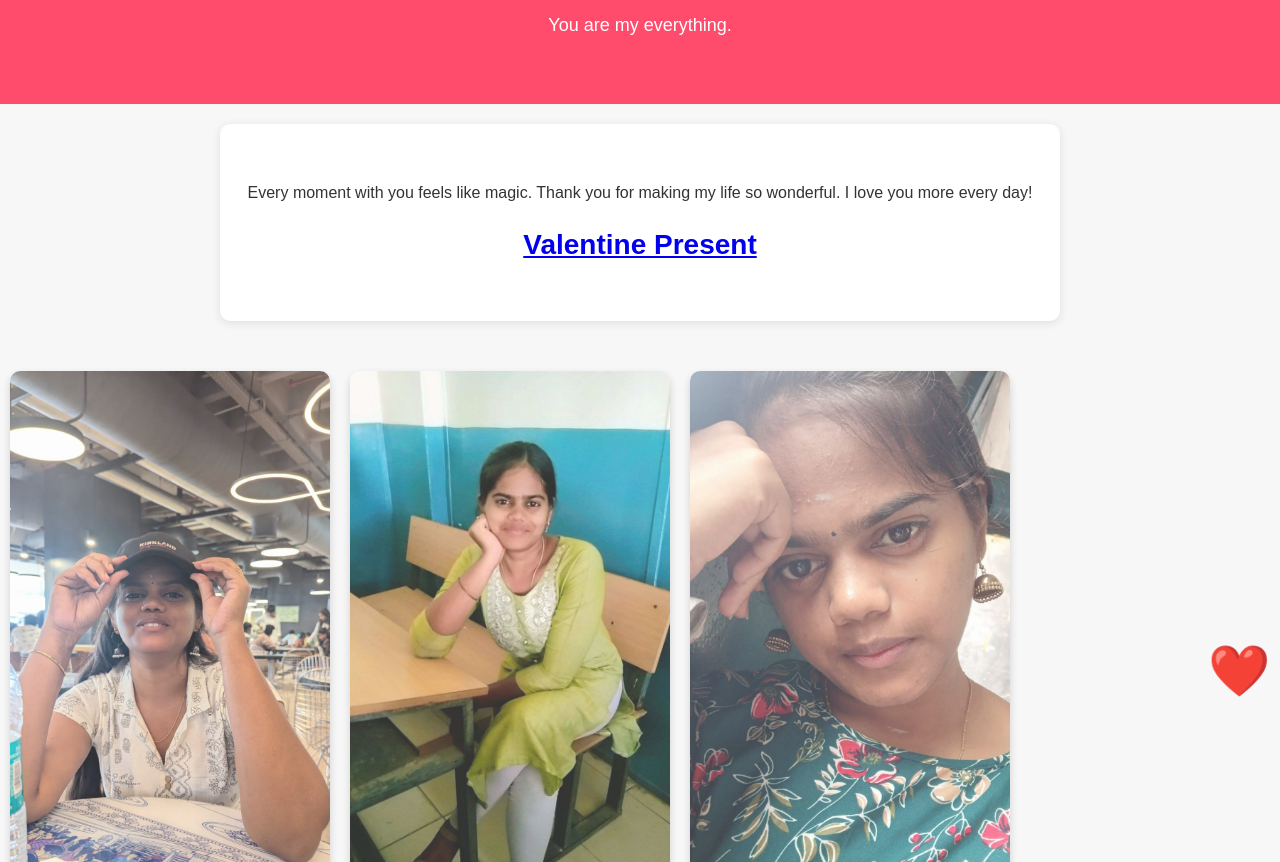
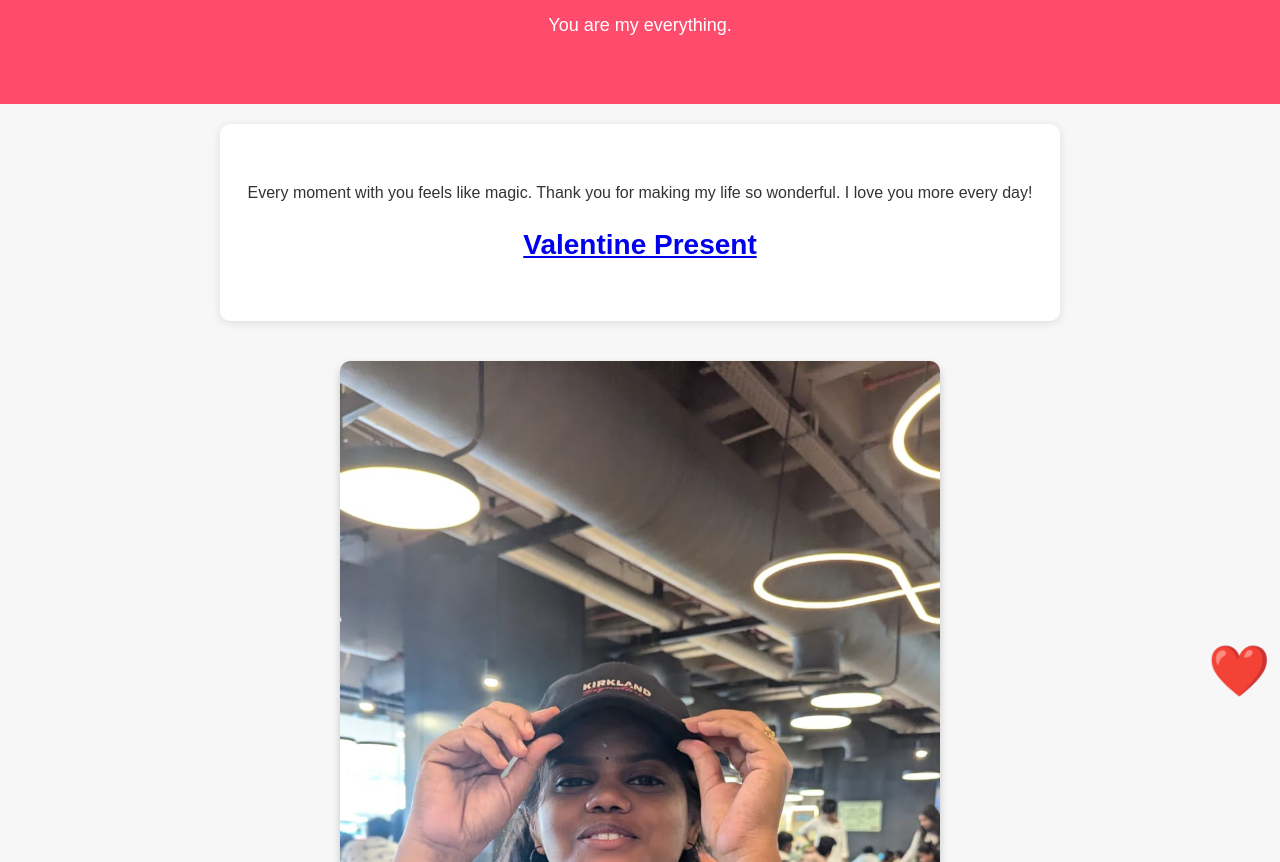
Before and after one commit to Dinesh-Lingamoorthy/my_perfect_life, a plain HTML site: page index.html in a window 1280 px wide. Shown: the part 90-952 px from the top of the page. Drawn offline with Linux system fonts and the light colour scheme.

Commit message:
new update

```diff
--- a/index.html
+++ b/index.html
@@ -18,13 +18,13 @@
         <h2> <a href="valentine.html">Valentine Present </a></h2>
     </section>
     <div class="row">
-        <div class="column">
+        <div class="row">
           <img src="images/solo2.jpg" class="valentine-image" onclick="myFunction(this);">
         </div>
-        <div class="column">
+        <div class="row">
             <img src="images/solo.jpg" class="valentine-image" onclick="myFunction(this);">
         </div>
-        <div class="column">
+        <div class="row">
           <img src="images/jimikki.jpg" class="valentine-image" onclick="myFunction(this);">
         </div>
       </div>
```
